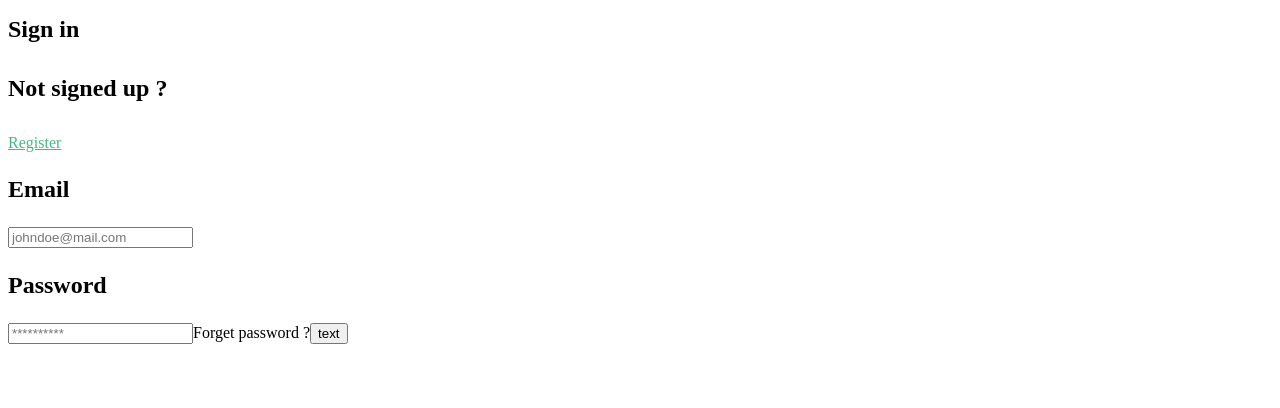
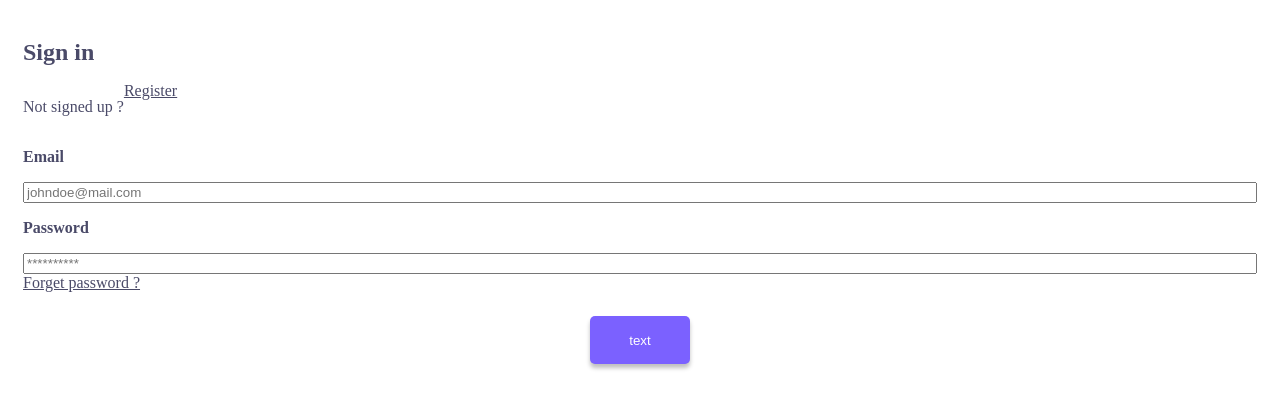
Before and after one commit to Oceloott/design-system, a Nuxt app: page / in a window 1280 px wide. Shown: the top 408 px of the page. Built offline with nearby package versions, Linux system fonts and the light colour scheme.

Commit message:
modif front

```diff
--- a/assets/css/main.css
+++ b/assets/css/main.css
@@ -1,14 +1,14 @@
 body{
   font-family: var(--font_family);
   font-weight: var(--font_weight-regular);
-  font-size: var(--base-space-4);
+  font-size: var(--base-space-2);
+  padding: 15px;
 }
 .bold{
   font-weight: var(--font_weight-bold);
 }
 .underline{
     text-decoration: underline;
-    font-style: italic;
 }
 
 h1,
@@ -17,8 +17,52 @@ h3,
 h4,
 h5 {
   font-weight: var(--font_weight-bold);
-  font-size: var(--base-space-6);
+  font-size: var(--base-space-3);
 }
+
+.m-button{
+  width: var(--button-width);
+  height:  var(--base-space-6);
+  border-radius: var(--button-border_radius);
+  border: none;
+  cursor: pointer;
+  color: var(--color-secondary-white);
+  margin: var(--base-space-3) auto;
+  box-shadow: 0px 4px 4px rgba(0, 0, 0, 0.25);
+}
+.m-button:disabled{
+  color: var(--color-secondary-grey);
+}
+
+.m-button--primary{
+  background-color: var(--color-primary-purple);
+}
+.m-button--primary:hover{
+  background-color: var(--color-primary-purple_dark);
+}
+.m-button--primary:active{
+  background-color: var(--color-primary-purple_light);
+}
+.m-button--primary:focus{
+  background-color: var(--color-primary-purple_medium);
+}
+.m-button--primary:disabled{
+  background-color: var(--color-primary-purple);
+  cursor: inherit;
+}
+
+.flex{
+  display: flex;
+}
+.flex-row{
+  flex-direction: row;
+}
+.flex-column{
+  flex-direction: column;
+}
+
+
+
 
 ul {
   list-style-type: none;
--- /dev/null
+++ b/assets/css/text_color.css
@@ -0,0 +1,24 @@
+.text-color--primary-purple{
+    color: var(--color-primary-purple);
+}
+.text-color--primary-purple_light{
+    color: var(--color-primary-purple_light);
+}
+.text-color--primary-purple_dark{
+    color: var(--color-primary-purple_dark);
+}
+.text-color--primary-purple_medium{
+    color: var(--color-primary-purple_medium);
+}
+.text-color--secondary-black{
+    color: var(--color-secondary-black);
+}
+.text-color--secondary-grey{
+    color: var(--color-secondary-grey);
+}
+.text-color--secondary-white{
+    color: var(--color-secondary-white);
+}
+.text-color--selantic-red{
+    color: var(--color-selantic-red);
+}
--- a/assets/css/var.css
+++ b/assets/css/var.css
@@ -3,7 +3,7 @@
   /****
 Spacing
  ****/
-  --base-space-value: 4px;
+  --base-space-value: 8px;
   --base-space-0: calc(var(--base-space-value)*0);
   --base-space-1: calc(var(--base-space-value)*1);
   --base-space-2: calc(var(--base-space-value)*2);
@@ -16,6 +16,14 @@ Spacing
   --base-space-9: calc(var(--base-space-value)*9);
   --base-space-10: calc(var(--base-space-value)*10);
   --base-space-11: calc(var(--base-space-value)*11);
+  --base-space-12: calc(var(--base-space-value)*12);
+  --base-space-13: calc(var(--base-space-value)*13);
+  --base-space-14: calc(var(--base-space-value)*14);
+  --base-space-15: calc(var(--base-space-value)*15);
+
+
+
+
 
   /****
 Color
@@ -36,4 +44,20 @@ Font
   --font_weight-bold: 700;
   --font_weight-regular: 400;
 
+  --text-color-primary-purple: var(--color-primary-purple);
+  --text-color-primary-purple_light: var(--color-primary-purple_light);
+  --text-color-primary-purple_dark: var(--color-primary-purple_dark);
+  --text-color-primary-purple_medium: var(--color-primary-purple_medium);
+  --text-color-secondary-black: var(--color-secondary-black);
+  --text-color-secondary-grey: var(--color-secondary-grey);
+  --text-color-secondary-white: var(--color-secondary-white);
+  --text-color-selantic-red: var(--color-selantic-red);
+
+  /****
+Button
+ ****/
+ --button-border_radius: 5px;
+ --button-width: 100px;
+
+
 }
--- a/components/FormText.vue
+++ b/components/FormText.vue
@@ -1,5 +1,5 @@
 <template>
-    <component :is="tag" :class="['text', `text-color--${color}`]">
+    <component :is="tag" :class="['text', `text-color--${color}`, `${classes}` ]">
         {{text}}
     </component>
 </template>
@@ -11,8 +11,8 @@ export default {
         text: String,
         tag: { type : String, default: "h1"},
         color: { type: String, default: "black"},
+        classes: { type: String, default: ""}
         //type: { type: String },
-        //class: { type: String}
     },
     computed: {
 
--- a/nuxt.config.js
+++ b/nuxt.config.js
@@ -22,6 +22,8 @@ export default {
     // un fichier CSS dans le projet
     '~/assets/css/var.css',
     '~/assets/css/main.css',
+    '~/assets/css/text_color.css',
+
   ],
 
   // Plugins to run before rendering page: https://go.nuxtjs.dev/config-plugins
--- a/pages/index.vue
+++ b/pages/index.vue
@@ -1,16 +1,20 @@
 <template>
-    <div class="Sign_In">
-        <FormText tag="h1" text="Sign in"/>
-        <h4>Not signed up ?</h4>
-         <NuxtLink to="/Sign_up">Register    </NuxtLink>
-        <h3>Email</h3>
-        <form>
+  <div class="flex flex-column">
+    <FormText tag="h1" text="Sign in" color="secondary-black" />
+    <div class="flex flex-row">
+      <FormText tag="p" text="Not signed up ?" color="secondary-black" />
+      <NuxtLink to="/Sign_up" class="underline text-color--secondary-black">Register</NuxtLink>
+    </div>
+    <form class="flex flex-column">
+    <FormText tag="p" text="Email" color="secondary-black" classes="bold"/>
       <input type="email" name="email" placeholder="johndoe@mail.com">
+    <FormText tag="p" text="Password" color="secondary-black" classes="bold"/>
 
-          <h3>Password</h3>
       <input type="password" name="email" placeholder="**********">
-          <span>Forget password ?</span>
-          <FormButton text="text" type="button" look="primary" size="medium" disabled="disabled"/>
+
+      <FormText tag="span" text="Forget password ?" color="secondary-black" classes="underline" />
+
+      <FormButton text="text" type="button" look="primary" size="medium" disabled="disabled" />
     </form>
   </div>
 </template>
@@ -26,4 +30,5 @@ export default {
       FormText
     },
   }
+
 </script>
```
Lines whose indentation alone changed are shown as unchanged.
